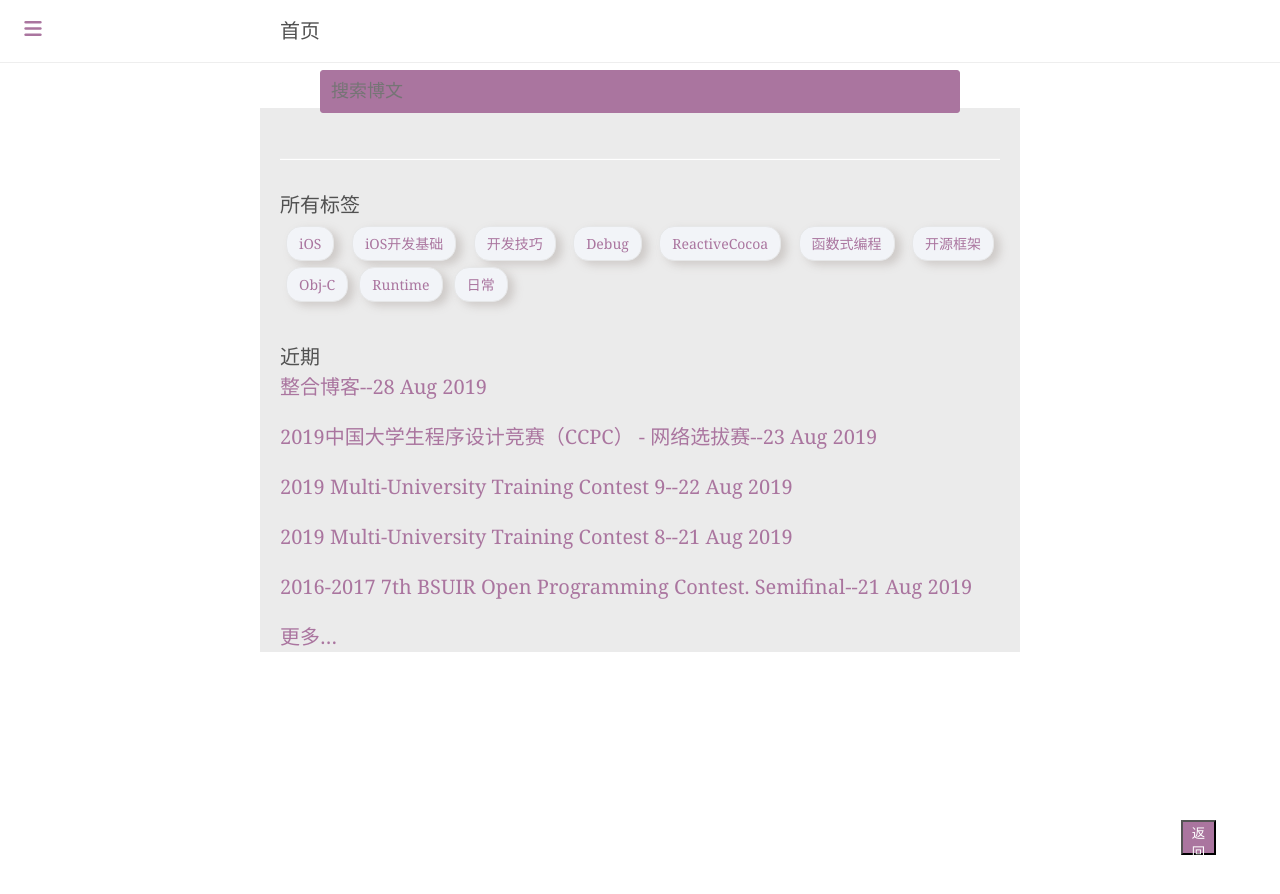
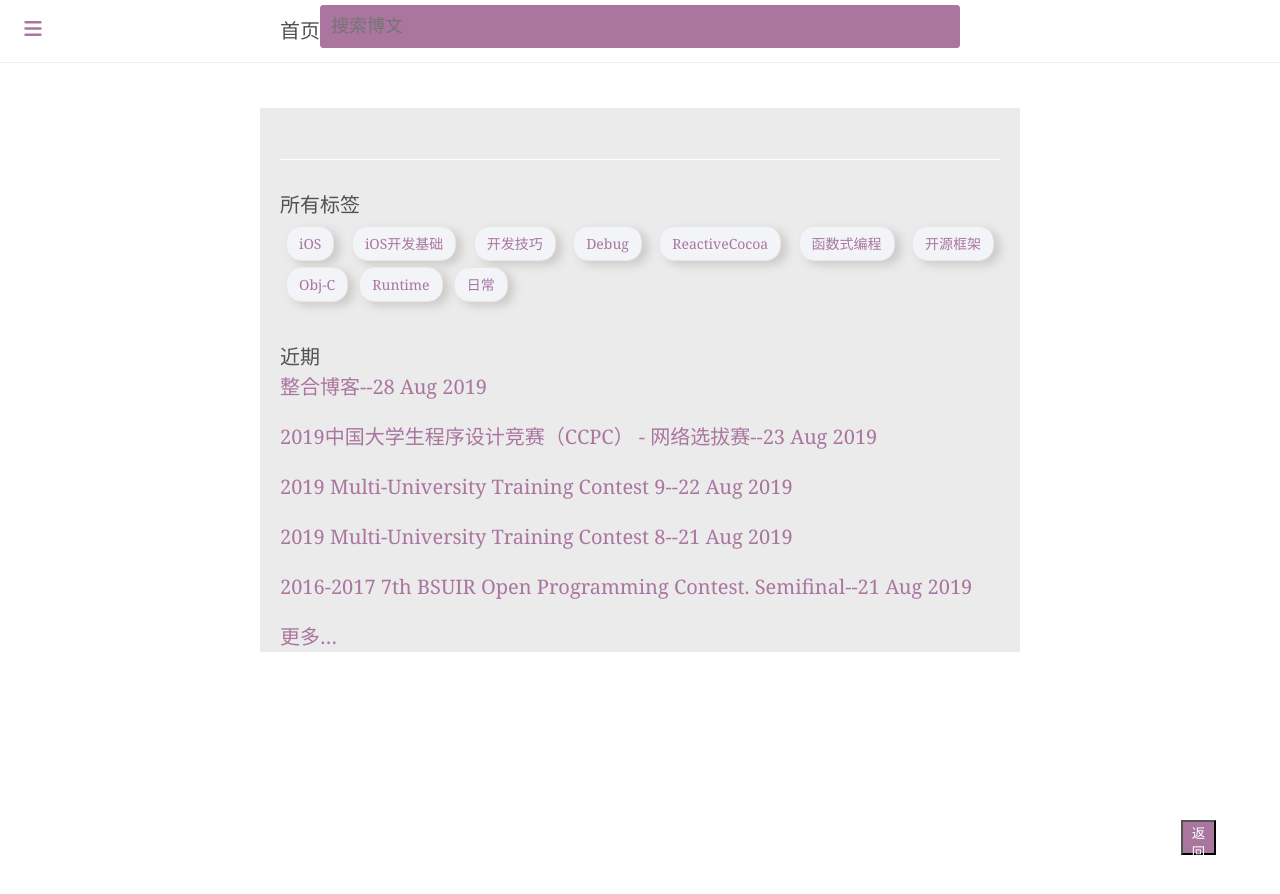
Before and after one commit to XtrueT/xtruet.github.com, a Jekyll site: the page built from index.html, in a window 1280 px wide. Shown: the top 894 px of the page. Built offline with Jekyll 4.4.1, drawn with Linux system fonts in a browser that asks for light colours; comment, search, counter and statistics services are not loaded.

Commit message:
更改搜索位置

```diff
--- a/_layouts/default.html
+++ b/_layouts/default.html
@@ -19,6 +19,8 @@
 	-->
 
 	<div class="wrap">
+		<!-- 全站搜索 -->
+		{% include search.html %}
 
 		<header class="masthead masthead-title">
 			<div class="container">
@@ -26,8 +28,7 @@
 			</div>
 		</header>
 
-		<!-- 全站搜索 -->
-		{% include search.html %}
+
 
 		<div class="container content">
 			{{ content }}
--- a/public/css/index.css
+++ b/public/css/index.css
@@ -50,7 +50,8 @@ h3 {
 
 .search-container {
   left: 25%;
-  top: 70px;
+  /* top: 70px; */
+  top:5px;
   position: absolute;
   display: block;
   width: 50vw;
```
